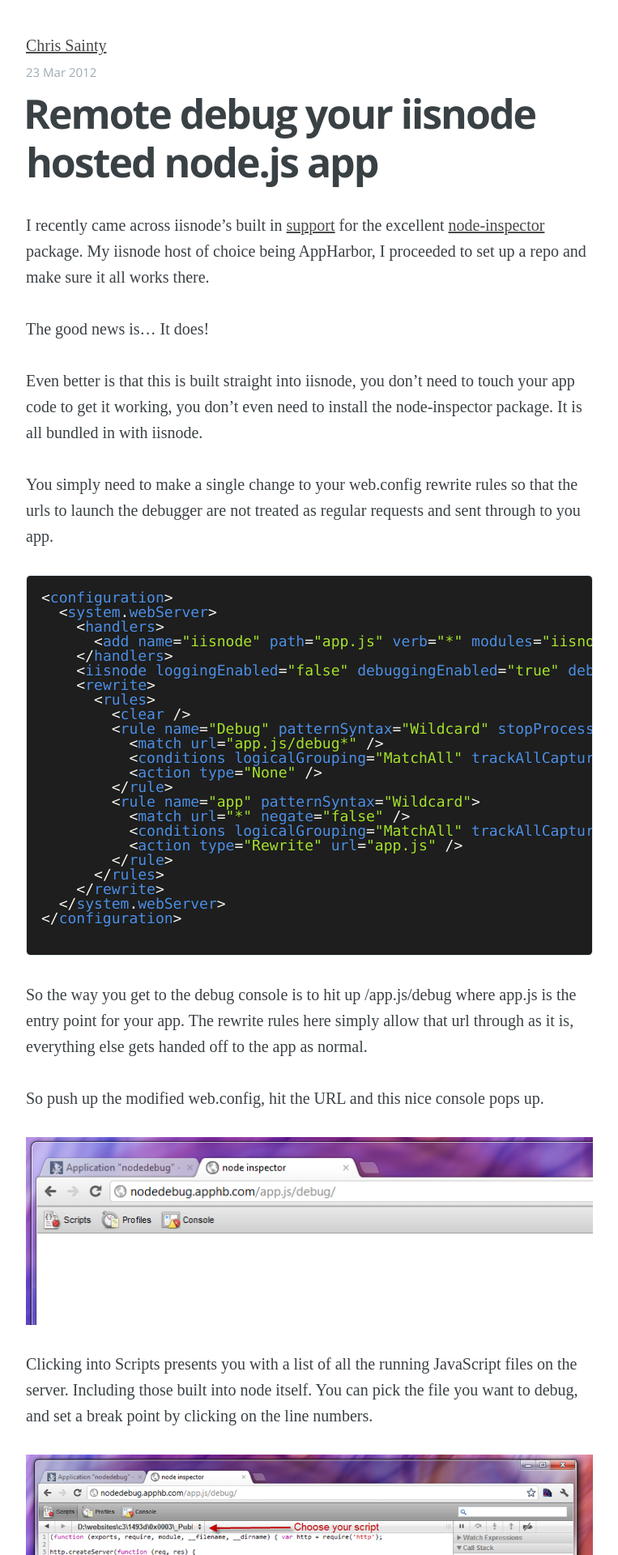
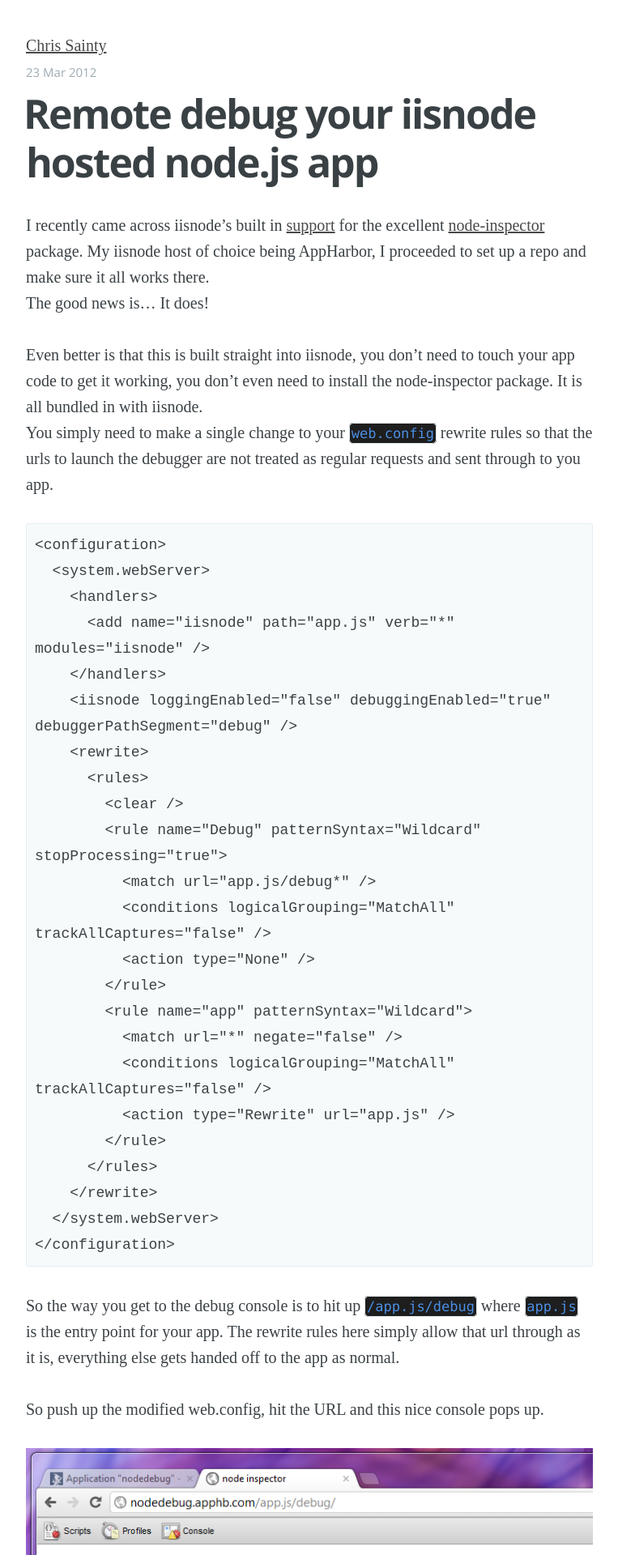
Before and after one commit to csainty/csainty.github.io, a Jekyll site: the page built from _posts/2012-03-23-remote-debug-your-iisnode-hosted-nodejs.md, in a window 1280 px wide. Shown: the top 1920 px of the page at 81% size, without its empty margins (258-1021 px from the left). Built offline with Jekyll 4.4.1, drawn with Linux system fonts in a browser that asks for light colours; some web fonts are replaced; Markdown is read by kramdown in place of the engine named in the settings; some of the changed text lies outside the part shown.

Commit message:
Cleaning posts

````diff
--- a/_posts/2012-03-23-remote-debug-your-iisnode-hosted-nodejs.md
+++ b/_posts/2012-03-23-remote-debug-your-iisnode-hosted-nodejs.md
@@ -4,19 +4,18 @@ layout: post
 permalink: /2012/03/remote-debug-your-iisnode-hosted-nodejs.html
 tags: javascript node iisnode appharbor
 id: tag:blogger.com,1999:blog-25631453.post-5855587809037296938
+tidied: true
 ---
 
 
 I recently came across iisnode’s built in [support](http://tomasz.janczuk.org/2011/11/debug-nodejs-applications-on-windows.html) for the excellent [node-inspector](https://github.com/dannycoates/node-inspector) package. My iisnode host of choice being AppHarbor, I proceeded to set up a repo and make sure it all works there.
-
 The good news is… It does!
 
 Even better is that this is built straight into iisnode, you don’t need to touch your app code to get it working, you don’t even need to install the node-inspector package. It is all bundled in with iisnode.
-
-You simply need to make a single change to your web.config rewrite rules so that the urls to launch the debugger are not treated as regular requests and sent through to you app.
+You simply need to make a single change to your `web.config` rewrite rules so that the urls to launch the debugger are not treated as regular requests and sent through to you app.
 
 
-```clike
+```xml
 <configuration>
   <system.webServer>
     <handlers>
@@ -40,11 +39,10 @@ You simply need to make a single change to your web.config rewrite rules so that
     </rewrite>
   </system.webServer>
 </configuration>
-
 ```
 
 
-So the way you get to the debug console is to hit up /app.js/debug where app.js is the entry point for your app. The rewrite rules here simply allow that url through as it is, everything else gets handed off to the app as normal.
+So the way you get to the debug console is to hit up `/app.js/debug` where `app.js` is the entry point for your app. The rewrite rules here simply allow that url through as it is, everything else gets handed off to the app as normal.
 
 So push up the modified web.config, hit the URL and this nice console pops up.
 
@@ -66,8 +64,8 @@ As you can see you have full variable inspection, the options to step through li
 
 ![MouseOver](/images/1382874051667.png)
 
-When you are done debugging, you should call the /app.js/debug/?kill url which will shut down the debugger process.
+When you are done debugging, you should call the `/app.js/debug/?kill` url which will shut down the debugger process.
 
 ![KillProcess](/images/1382874051668.png)
 
-Now I wouldn’t go doing this on production, and you certainly do not want to leave that route in place, I would set the debuggingEnabled property to false as well in production but for development or staging servers where you need to follow something through, this is simply awesome.
+Now I wouldn’t go doing this on production, and you certainly do not want to leave that route in place, I would set the `debuggingEnabled` property to `false` as well in production but for development or staging servers where you need to follow something through, this is simply awesome.
--- a/css/main.css
+++ b/css/main.css
@@ -361,7 +361,7 @@ table.plain {
     position: relative;
     display: table;
     width: 100%;
-    height: 60%;
+    height: 30%;
     margin-bottom: 5rem;
     text-align: center;
     color: #fff;
````
Also changed, not shown: _posts/2012-03-13-custom-domain-testing.md (+2 -1 lines), _posts/2012-04-18-available-for-hire.md (+18 -9 lines), _posts/2012-05-02-announcing-appharbifysimplifying-open.md (+4 -1 lines), _posts/2012-05-15-appharbify-tools.md (+3 -6 lines).
